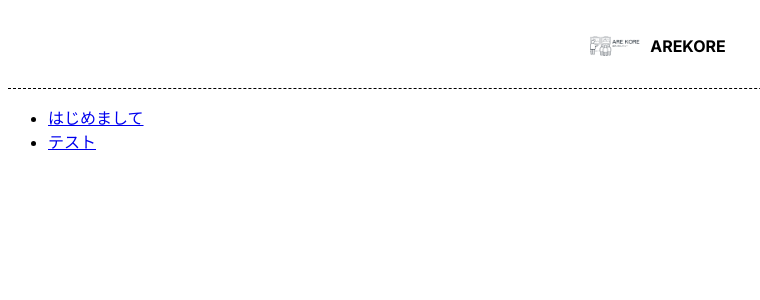
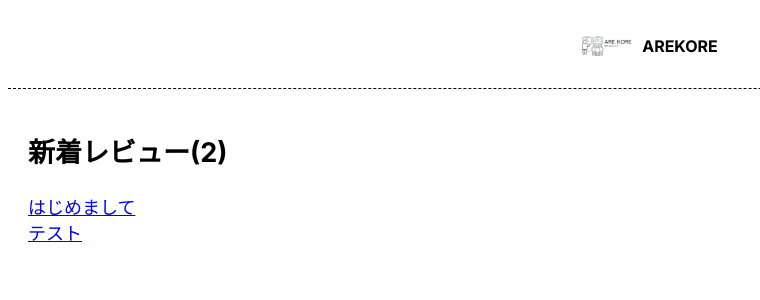
Before and after one commit to eguchi-asial/react-next-md-ssg, a Next.js app: page / in a window 1280 px wide. Shown: the top 300 px of the page, without its empty margins (0-760 px from the left). Built offline with nearby package versions, Linux system fonts and the light colour scheme.

Commit message:
fix styles

```diff
--- a/app/page.module.scss
+++ b/app/page.module.scss
@@ -1,16 +1,4 @@
-ul {
-  list-style: none;
-  padding: 0;
-  margin: 0;
-}
-
 .contents {
-  // HEADER高さ
-  margin-top: 60px;
-  display: grid;
-  grid-template-columns: auto 20%;
-  height: calc(100vh - 60px);
-  overflow: scroll;
   width: 100%;
 
   .main {
@@ -20,8 +8,12 @@ ul {
     font-size: 18px;
     overflow: scroll;
 
-    .latest-reviews-title {
-      margin: 10px 0;
+    .items-wrapper {
+      .items {
+        list-style: none;
+        padding: 0;
+        margin: 0;
+      }
     }
   }
 
--- a/app/page.tsx
+++ b/app/page.tsx
@@ -10,16 +10,21 @@ export const metadata: Metadata = {
 }
 
 export default async function Home() {
-  const morePosts = getPosts()
+  const latest10Contents = getPosts()
 
   return (
     <div>
       <AppHeader title={'AREKORE'}></AppHeader>
       {
-        morePosts.length > 0 &&
-        <div>
-          <ul>
-            { morePosts.map((post, index) =>
+        latest10Contents.length > 0 &&
+        <div className={styles.contents}>
+          <div className={styles.main}>
+            <h2 className={styles['latest-reviews-title']}>
+              新着レビュー({ latest10Contents.length })
+            </h2>
+            <div className={styles['items-wrapper']}>
+              <ul className={styles.items}>
+                { latest10Contents.map((post, index) =>
                 <li key={ index }>
                   <Link
                     as={`/articles/${post.slug}`}
@@ -30,6 +35,8 @@ export default async function Home() {
                 </li>
                 )}
               </ul>
+            </div>
+          </div>
         </div>
       }
     </div>
@@ -46,5 +53,5 @@ export const getPosts = () => {
     'excerpt',
   ])
 
-  return allPosts
+  return allPosts.slice(0, 10)
 }
--- a/components/AppHeader.module.scss
+++ b/components/AppHeader.module.scss
@@ -1,6 +1,6 @@
 .header {
   z-index: 19999;
-  width: 100vw;
+  width: 100%;
   display: flex;
   align-items: center;
   justify-content: center;
```
Lines whose indentation alone changed are shown as unchanged.
